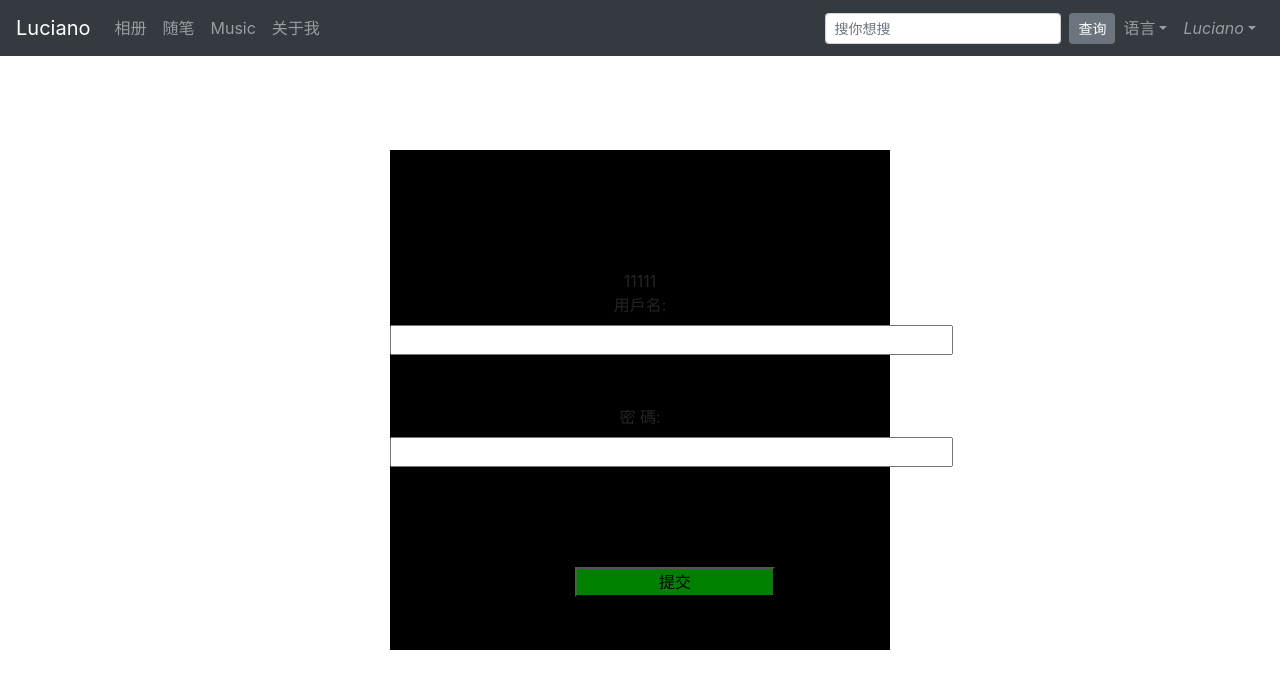
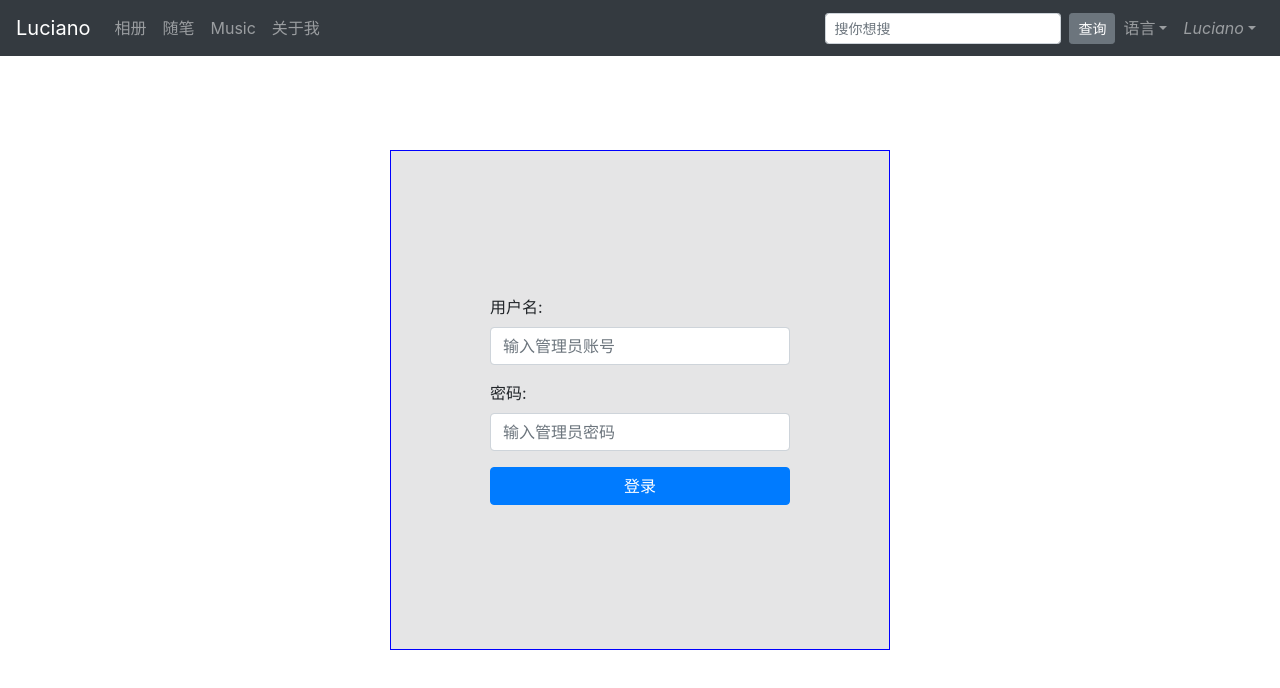
Before and after one commit to NEWDSA/my-blog, a Vue app in the folder my-blog/: page /login in a window 1280 px wide. Shown: the top 688 px of the page. Built offline with nearby package versions, Linux system fonts and the light colour scheme; what vue-quill-editor would draw is missing.

Commit message:
提交更新

```diff
--- a/my-blog/package.json
+++ b/my-blog/package.json
@@ -19,6 +19,7 @@
     "vue": "^2.6.11",
     "vue-awesome-swiper": "^4.1.1",
     "vue-quill-editor": "^3.0.6",
+    "vue-quill-editor-upload": "^1.1.0",
     "vue-router": "^3.1.6",
     "vuex": "^3.1.3",
     "wangeditor": "^3.1.1"
--- a/my-blog/public/index.html
+++ b/my-blog/public/index.html
@@ -17,4 +17,9 @@
   <div id="app"></div>
   <!-- built files will be auto injected -->
 </body>
+<style>
+  img{
+    width: 100%;
+  }
+</style>
 </html>
--- a/my-blog/src/App.vue
+++ b/my-blog/src/App.vue
@@ -16,6 +16,7 @@ export default {
   .edit{
     position: relative;
     top: 70px;
+    height:50vh;
     /*border: 1px solid red;*/
   }
 </style>
--- a/my-blog/src/components/edit.vue
+++ b/my-blog/src/components/edit.vue
@@ -83,4 +83,17 @@ export default {
     left: 50%;
     margin-left:-300px;
   }
+  .ql-editor {
+  box-sizing: border-box;
+  line-height: 1.42;
+  height: 500vh;
+  outline: none;
+  overflow-y: auto;
+  padding: 12px 15px;
+  tab-size: 4;
+  -moz-tab-size: 4;
+  text-align: left;
+  white-space: pre-wrap;
+  word-wrap: break-word;
+}
 </style>
--- a/my-blog/src/views/Login.vue
+++ b/my-blog/src/views/Login.vue
@@ -1,68 +1,120 @@
 <template>
-    <div class="login">
-    <div class="content">
-        <div class="header">11111</div>
-        <label for="male">用戶名:</label>
-        <input v-model="username"  name="username" type="text" style="margin-bottom:50px;" size="50px"><br>
-        <label for="male">密  碼:</label>
-         <input v-model="password" name="password" type="password"  size="50px">
-         <label for="male"></label>
-        <button type="submit" @click="Login()">提交</button>
-    </div>
+  <div class="dd">
+    <b-form @submit="onSubmit" @reset="onReset" v-if="show" class="fr">
+      <b-form-group
+        id="input-group-1"
+        label="用户名:"
+        label-for="input-1"
+      >
+        <b-form-input
+          id="input-1"
+          v-model="form.username"
+          type="text"
+          required
+          placeholder="输入管理员账号"
+        ></b-form-input>
+      </b-form-group>
+
+      <b-form-group id="input-group-2" label="密码:" label-for="input-2">
+        <b-form-input
+          id="input-2"
+          v-model="form.password"
+          type="password"
+          required
+          placeholder="输入管理员密码"
+        ></b-form-input>
+      </b-form-group>
+      <b-button type="submit" class="mybtn" variant="primary">登录</b-button>
+    </b-form>
   </div>
 </template>
+
 <script>
   export default {
-    data(){
-        return{
-            username:'',
-            password:''
+    data() {
+      return {
+        form: {
+          username: '',
+          password: ''
+        },
+        show: true
       }
     },
-    methods:{
-        Login(){
-          if(this.username=='Luciano'&& this.password=='123'){
-              this.$router.push({path:'/edit'})
-          }else{
-              if(this.username==''){
-                  alert('请输入用户名!');
-              }else if(this.password==''){
-
-              }
-          }
+    methods: {
+      onSubmit(evt) {
+        // evt.preventDefault()
+        // alert(JSON.stringify(this.form))
+       alert('登录成功！');
+        this.$router.push({name:'edit'});
+      },
+      onReset(evt) {
+        evt.preventDefault()
+        // Reset our form values
+        this.form.email = ''
+        this.form.name = ''
+        this.form.food = null
+        this.form.checked = []
+        // Trick to reset/clear native browser form validation state
+        this.show = false
+        this.$nextTick(() => {
+          this.show = true
+        })
       }
     }
   }
 </script>
 <style scoped>
-  .login{
+    .dd{
         position: absolute;
         top: 50%;
-      left: 50%;
         width: 500px;
         height: 500px;
+        left: 50%;
+        margin-left: -250px;
         margin-top: -250px;
-      margin-left: -250px;
-      background: #000;
+        border: 1px solid blue;
+        background:rgba(0, 0, 17,0.1);
+    }
+   .form-control {
+       border: 1px solid blue;
     display: block;
-  }
-  .content{
-      position: relative;
-      top: 50%;
-      left: 50%;
-      width: 500px;
-      margin-top: -131px;
-      margin-left: -250px;
-      /*border: 1px solid red;*/
-      text-align: center;
-  }
-  label{
-    width: 70px;
-  }
-  button{
-      width: 200px;
-      margin-top: 100px;
-      background:green;
+    width: 300px;
+    height: calc(1.5em + 0.75rem + 2px);
+    padding: 0.375rem 0.75rem;
+    font-size: 1rem;
+    font-weight: 400;
+    line-height: 1.5;
+    color: #495057;
+    background-color: #fff;
+    background-clip: padding-box;
+    border: 1px solid #ced4da;
+    border-radius: 0.25rem;
+    transition: border-color 0.15s ease-in-out, box-shadow 0.15s ease-in-out;
 
 }
+.mybtn{
+    width: 300px;
+}
+.fr{
+    position: relative;
+    /* border: 1px solid red; */
+    top: 50%;
+    width: 300px;
+    left: 50%;
+    margin-left: -150px;
+    margin-top: -104.8px;
+}
+@media screen and (max-width: 500px){
+.dd{
+        position: absolute;
+        top: 50%;
+        width: 100%;
+        height: 300px;
+        left: 0;
+        margin-left: 0;
+        margin-top: -250px;
+        border: 1px solid blue;
+        background:rgba(0, 0, 17,0.1);
+    }
+}
 </style>
--- a/my-blog/src/views/Note.vue
+++ b/my-blog/src/views/Note.vue
@@ -3,8 +3,8 @@
     <b-container >
       <b-col cols="12" md="auto" v-for="aa in note" :key="aa.id">
         <div class="sty">
-          <h3 class="title">{{aa.title}}</h3><br>
-          <p v-html="aa.content">{{aa.content}}</p>
+          <p v-html="aa.content">{{aa.content}}</p><br>
+          <!-- <h5 class="title">《{{aa.title}}》</h5> -->
         </div>
       </b-col>
     </b-container>
```
Also changed, not shown: my-blog/src/components/quill-config.js (added, +95 -0 lines), 1 other file (tests, documents, lock files or other folders). Lines whose indentation alone changed are shown as unchanged.
